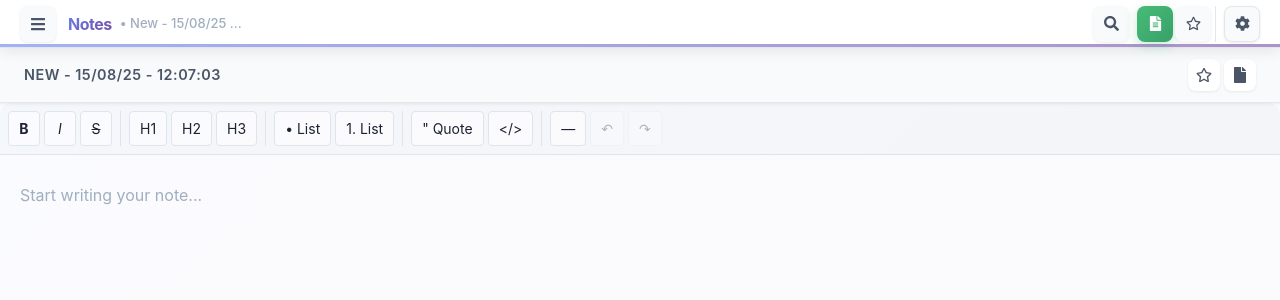
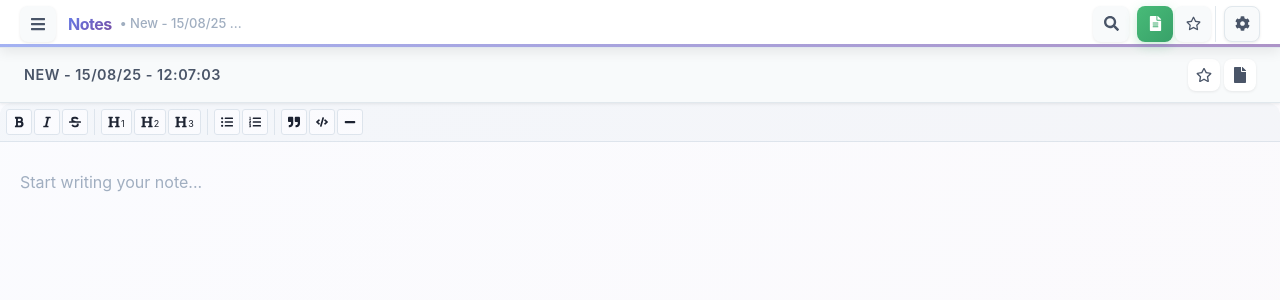
Before and after one commit to iredox10/sidebar-scribe-extension, a React (Vite) app: page / in a window 1280 px wide. Both pictures are taken after a click on the button "Create Note with Timestamp". Shown: the top 300 px of the page. Built offline with nearby package versions, Linux system fonts and the light colour scheme.

Commit message:
let user show tools or hide them

```diff
--- a/src/App.jsx
+++ b/src/App.jsx
@@ -334,6 +334,7 @@ function App() {
             onQuickCreateNote={quickCreateNote}
             onLoadFromFile={fileOpsState.loadFromLocalFile}
             theme={settingsState.settings.theme}
+            enabledTools={settingsState.settings.editorTools || []}
           />
         </div>
       </>
--- a/src/components/Editor/Editor.jsx
+++ b/src/components/Editor/Editor.jsx
@@ -12,7 +12,8 @@ const Editor = ({
   onSaveToFile,
   onQuickCreateNote,
   onLoadFromFile,
-  theme = 'light'
+  theme = 'light',
+  enabledTools = []
 }) => {
   const [editorKey, setEditorKey] = React.useState(0);
   const prevNoteIdRef = useRef(null);
@@ -41,6 +42,7 @@ const Editor = ({
             content={noteContent}
             onChange={onUpdateContent}
             theme={theme}
+            enabledTools={enabledTools}
           />
         </div>
       ) : (
--- a/src/components/Editor/TiptapEditor.css
+++ b/src/components/Editor/TiptapEditor.css
@@ -11,22 +11,36 @@
 .tiptap-toolbar {
   display: flex;
   flex-wrap: wrap;
-  gap: 4px;
-  padding: 8px;
+  gap: 2px;
+  padding: 6px;
   background: var(--bg-tertiary);
   border-bottom: 1px solid var(--border-color);
 }
 
 .tiptap-toolbar button {
-  padding: 6px 10px;
+  padding: 4px 6px;
   background: var(--bg-secondary);
   border: 1px solid var(--border-color);
-  border-radius: 4px;
+  border-radius: 3px;
   color: var(--text-primary);
   cursor: pointer;
-  font-size: 14px;
+  font-size: 13px;
   transition: all 0.2s ease;
-  min-width: 32px;
+  min-width: 26px;
+  height: 26px;
+  display: flex;
+  align-items: center;
+  justify-content: center;
+}
+
+.tiptap-toolbar button svg {
+  width: 12px;
+  height: 12px;
+}
+
+.tiptap-toolbar button sub {
+  font-size: 9px;
+  margin-left: 1px;
 }
 
 .tiptap-toolbar button:hover:not(:disabled) {
--- a/src/components/Editor/TiptapEditor.jsx
+++ b/src/components/Editor/TiptapEditor.jsx
@@ -5,10 +5,25 @@ import Link from '@tiptap/extension-link';
 import Placeholder from '@tiptap/extension-placeholder';
 import { CustomDiv } from './CustomDiv';
 import { CustomButton } from './CustomButton';
+import {
+  FaBold,
+  FaItalic,
+  FaStrikethrough,
+  FaHeading,
+  FaListUl,
+  FaListOl,
+  FaQuoteRight,
+  FaCode,
+  FaMinus
+} from 'react-icons/fa';
 import './TiptapEditor.css';
 
-const TiptapEditor = ({ content, onChange, theme = 'light' }) => {
+const TiptapEditor = ({ content, onChange, theme = 'light', enabledTools = [] }) => {
   const editorContainerRef = useRef(null);
+
+  // Default tools if none specified
+  const defaultTools = ['bold', 'italic', 'strike', 'h1', 'h2', 'h3', 'bulletList', 'orderedList', 'blockquote', 'codeBlock', 'hr'];
+  const activeTools = enabledTools.length > 0 ? enabledTools : defaultTools;
 
   const editor = useEditor({
     extensions: [
@@ -125,113 +140,130 @@ const TiptapEditor = ({ content, onChange, theme = 'light' }) => {
   return (
     <div className={`tiptap-wrapper ${theme === 'dark' ? 'dark' : ''}`}>
       <div className="tiptap-toolbar">
+        {activeTools.includes('bold') && (
           <button
             type="button"
             onClick={() => editor.chain().focus().toggleBold().run()}
             className={editor.isActive('bold') ? 'is-active' : ''}
-          title="Bold"
+            title="Bold (Ctrl+B)"
           >
-          <strong>B</strong>
+            <FaBold />
           </button>
+        )}
+        {activeTools.includes('italic') && (
           <button
             type="button"
             onClick={() => editor.chain().focus().toggleItalic().run()}
             className={editor.isActive('italic') ? 'is-active' : ''}
-          title="Italic"
+            title="Italic (Ctrl+I)"
           >
-          <em>I</em>
+            <FaItalic />
           </button>
+        )}
+        {activeTools.includes('strike') && (
           <button
             type="button"
             onClick={() => editor.chain().focus().toggleStrike().run()}
             className={editor.isActive('strike') ? 'is-active' : ''}
             title="Strikethrough"
           >
-          <s>S</s>
+            <FaStrikethrough />
           </button>
+        )}
+
+        {(activeTools.includes('h1') || activeTools.includes('h2') || activeTools.includes('h3')) && (
           <div className="toolbar-divider"></div>
+        )}
+
+        {activeTools.includes('h1') && (
           <button
             type="button"
             onClick={() => editor.chain().focus().toggleHeading({ level: 1 }).run()}
             className={editor.isActive('heading', { level: 1 }) ? 'is-active' : ''}
             title="Heading 1"
           >
-          H1
+            <FaHeading /><sub>1</sub>
           </button>
+        )}
+        {activeTools.includes('h2') && (
           <button
             type="button"
             onClick={() => editor.chain().focus().toggleHeading({ level: 2 }).run()}
             className={editor.isActive('heading', { level: 2 }) ? 'is-active' : ''}
             title="Heading 2"
           >
-          H2
+            <FaHeading /><sub>2</sub>
           </button>
+        )}
+        {activeTools.includes('h3') && (
           <button
             type="button"
             onClick={() => editor.chain().focus().toggleHeading({ level: 3 }).run()}
             className={editor.isActive('heading', { level: 3 }) ? 'is-active' : ''}
             title="Heading 3"
           >
-          H3
+            <FaHeading /><sub>3</sub>
           </button>
+        )}
+
+        {(activeTools.includes('bulletList') || activeTools.includes('orderedList')) && (
           <div className="toolbar-divider"></div>
+        )}
+
+        {activeTools.includes('bulletList') && (
           <button
             type="button"
             onClick={() => editor.chain().focus().toggleBulletList().run()}
             className={editor.isActive('bulletList') ? 'is-active' : ''}
             title="Bullet List"
           >
-          • List
+            <FaListUl />
           </button>
+        )}
+        {activeTools.includes('orderedList') && (
           <button
             type="button"
             onClick={() => editor.chain().focus().toggleOrderedList().run()}
             className={editor.isActive('orderedList') ? 'is-active' : ''}
             title="Numbered List"
           >
-          1. List
+            <FaListOl />
           </button>
+        )}
+
+        {(activeTools.includes('blockquote') || activeTools.includes('codeBlock') || activeTools.includes('hr')) && (
           <div className="toolbar-divider"></div>
+        )}
+
+        {activeTools.includes('blockquote') && (
           <button
             type="button"
             onClick={() => editor.chain().focus().toggleBlockquote().run()}
             className={editor.isActive('blockquote') ? 'is-active' : ''}
             title="Blockquote"
           >
-          " Quote
+            <FaQuoteRight />
           </button>
+        )}
+        {activeTools.includes('codeBlock') && (
           <button
             type="button"
             onClick={() => editor.chain().focus().toggleCodeBlock().run()}
             className={editor.isActive('codeBlock') ? 'is-active' : ''}
             title="Code Block"
           >
-          {'</>'}
+            <FaCode />
           </button>
-        <div className="toolbar-divider"></div>
+        )}
+        {activeTools.includes('hr') && (
           <button
             type="button"
             onClick={() => editor.chain().focus().setHorizontalRule().run()}
-          title="Horizontal Rule"
+            title="Horizontal Line"
           >
-          ―
+            <FaMinus />
           </button>
-        <button
-          type="button"
-          onClick={() => editor.chain().focus().undo().run()}
-          disabled={!editor.can().undo()}
-          title="Undo"
-        >
-          ↶
-        </button>
-        <button
-          type="button"
-          onClick={() => editor.chain().focus().redo().run()}
-          disabled={!editor.can().redo()}
-          title="Redo"
-        >
-          ↷
-        </button>
+        )}
       </div>
       <div ref={editorContainerRef}>
         <EditorContent editor={editor} />
--- a/src/components/SettingsPage.jsx
+++ b/src/components/SettingsPage.jsx
@@ -1,5 +1,5 @@
 import { useState, useEffect } from 'react';
-import { FaSave, FaArrowLeft, FaMoon, FaSun, FaFolder, FaDesktop, FaFileAlt, FaClock, FaDownload } from 'react-icons/fa';
+import { FaSave, FaArrowLeft, FaMoon, FaSun, FaFolder, FaDesktop, FaFileAlt, FaClock, FaDownload, FaEdit } from 'react-icons/fa';
 import '../App.css';
 
 const SettingsPage = ({ folders = [], defaultFolder, theme, onSaveSettings, onBack }) => {
@@ -12,6 +12,7 @@ const SettingsPage = ({ folders = [], defaultFolder, theme, onSaveSettings, onBa
   const [defaultFileFormat, setDefaultFileFormat] = useState('md');
   const [showLineNumbers, setShowLineNumbers] = useState(false);
   const [showMetadataOnAppend, setShowMetadataOnAppend] = useState(true);
+  const [editorTools, setEditorTools] = useState(['bold', 'italic', 'strike', 'h1', 'h2', 'h3', 'bulletList', 'orderedList', 'blockquote', 'codeBlock', 'hr']);
 
   useEffect(() => {
     // Load settings from storage
@@ -26,7 +27,8 @@ const SettingsPage = ({ folders = [], defaultFolder, theme, onSaveSettings, onBa
           'dateFormat',
           'defaultFileFormat',
           'showLineNumbers',
-          'showMetadataOnAppend'
+          'showMetadataOnAppend',
+          'editorTools'
         ]);
 
         setSelectedFolder(result.defaultFolder || defaultFolder || '');
@@ -38,6 +40,7 @@ const SettingsPage = ({ folders = [], defaultFolder, theme, onSaveSettings, onBa
         setDefaultFileFormat(result.defaultFileFormat || 'md');
         setShowLineNumbers(result.showLineNumbers || false);
         setShowMetadataOnAppend(result.showMetadataOnAppend !== undefined ? result.showMetadataOnAppend : true);
+        setEditorTools(result.editorTools || ['bold', 'italic', 'strike', 'h1', 'h2', 'h3', 'bulletList', 'orderedList', 'blockquote', 'codeBlock', 'hr']);
       } catch (error) {
         console.error('Error loading settings:', error);
       }
@@ -56,7 +59,8 @@ const SettingsPage = ({ folders = [], defaultFolder, theme, onSaveSettings, onBa
       dateFormat: dateFormat,
       defaultFileFormat: defaultFileFormat,
       showLineNumbers: showLineNumbers,
-      showMetadataOnAppend: showMetadataOnAppend
+      showMetadataOnAppend: showMetadataOnAppend,
+      editorTools: editorTools
     };
 
     // Save to chrome storage
@@ -290,6 +294,47 @@ const SettingsPage = ({ folders = [], defaultFolder, theme, onSaveSettings, onBa
           </p>
         </div>
 
+        {/* Editor Tools */}
+        <div className="setting-group">
+          <label>
+            <FaEdit /> Editor Toolbar Tools
+          </label>
+          <p className="setting-description" style={{ marginBottom: '12px' }}>
+            Select which formatting tools to show in the editor toolbar:
+          </p>
+          <div style={{ display: 'grid', gridTemplateColumns: 'repeat(auto-fill, minmax(150px, 1fr))', gap: '8px' }}>
+            {[
+              { id: 'bold', label: 'Bold' },
+              { id: 'italic', label: 'Italic' },
+              { id: 'strike', label: 'Strikethrough' },
+              { id: 'h1', label: 'Heading 1' },
+              { id: 'h2', label: 'Heading 2' },
+              { id: 'h3', label: 'Heading 3' },
+              { id: 'bulletList', label: 'Bullet List' },
+              { id: 'orderedList', label: 'Numbered List' },
+              { id: 'blockquote', label: 'Blockquote' },
+              { id: 'codeBlock', label: 'Code Block' },
+              { id: 'hr', label: 'Horizontal Line' }
+            ].map(tool => (
+              <div key={tool.id} className="checkbox-group" style={{ marginBottom: '4px' }}>
+                <input
+                  type="checkbox"
+                  id={`tool-${tool.id}`}
+                  checked={editorTools.includes(tool.id)}
+                  onChange={(e) => {
+                    if (e.target.checked) {
+                      setEditorTools([...editorTools, tool.id]);
+                    } else {
+                      setEditorTools(editorTools.filter(t => t !== tool.id));
+                    }
+                  }}
+                />
+                <label htmlFor={`tool-${tool.id}`}>{tool.label}</label>
+              </div>
+            ))}
+          </div>
+        </div>
+
         <button className="save-settings-btn" onClick={handleSave}>
           <FaSave /> Save Settings
         </button>
--- a/src/hooks/useSettings.js
+++ b/src/hooks/useSettings.js
@@ -4,7 +4,8 @@ export const useSettings = () => {
   const [settings, setSettings] = useState({
     defaultFolder: '',
     theme: 'light',
-    showMetadataOnAppend: true  // Show metadata by default when appending selections
+    showMetadataOnAppend: true,  // Show metadata by default when appending selections
+    editorTools: ['bold', 'italic', 'strike', 'h1', 'h2', 'h3', 'bulletList', 'orderedList', 'blockquote', 'codeBlock', 'hr'] // Default enabled tools
   });
 
   // Load settings
```
Lines whose indentation alone changed are shown as unchanged.
